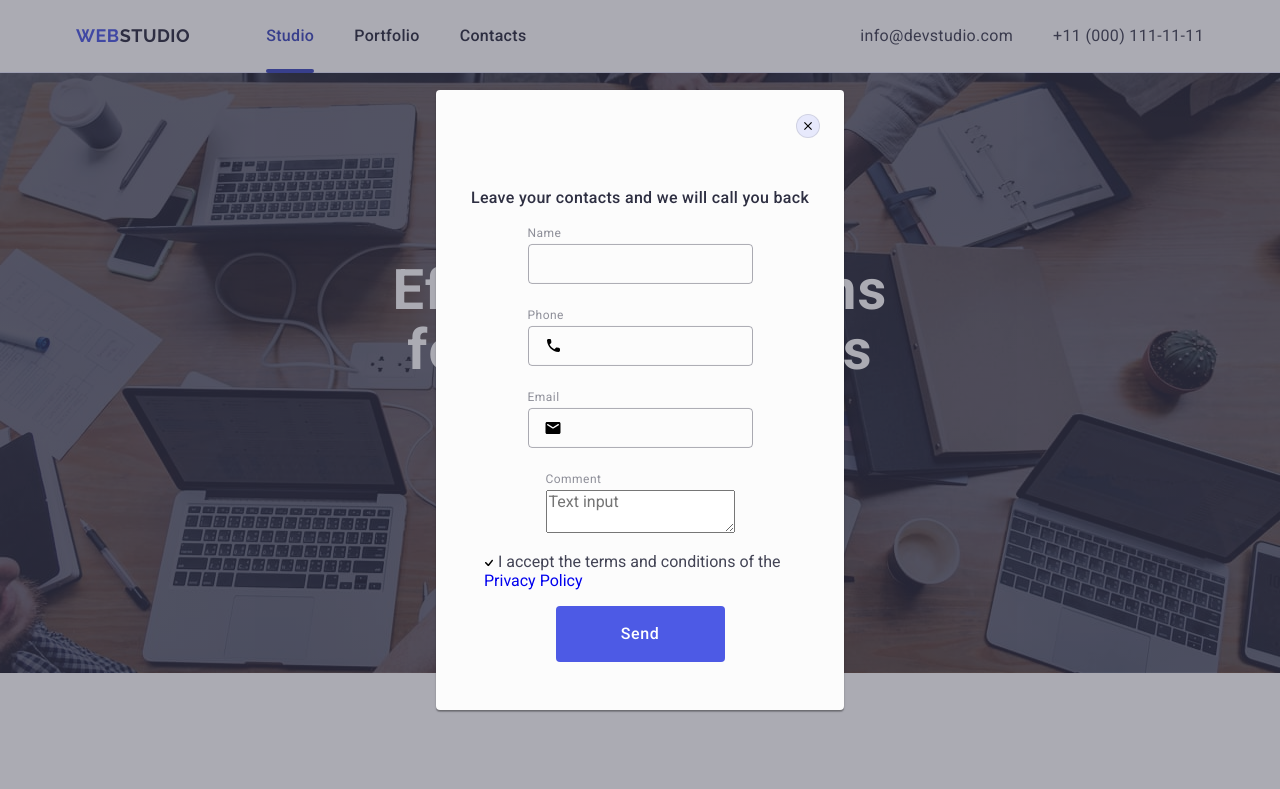
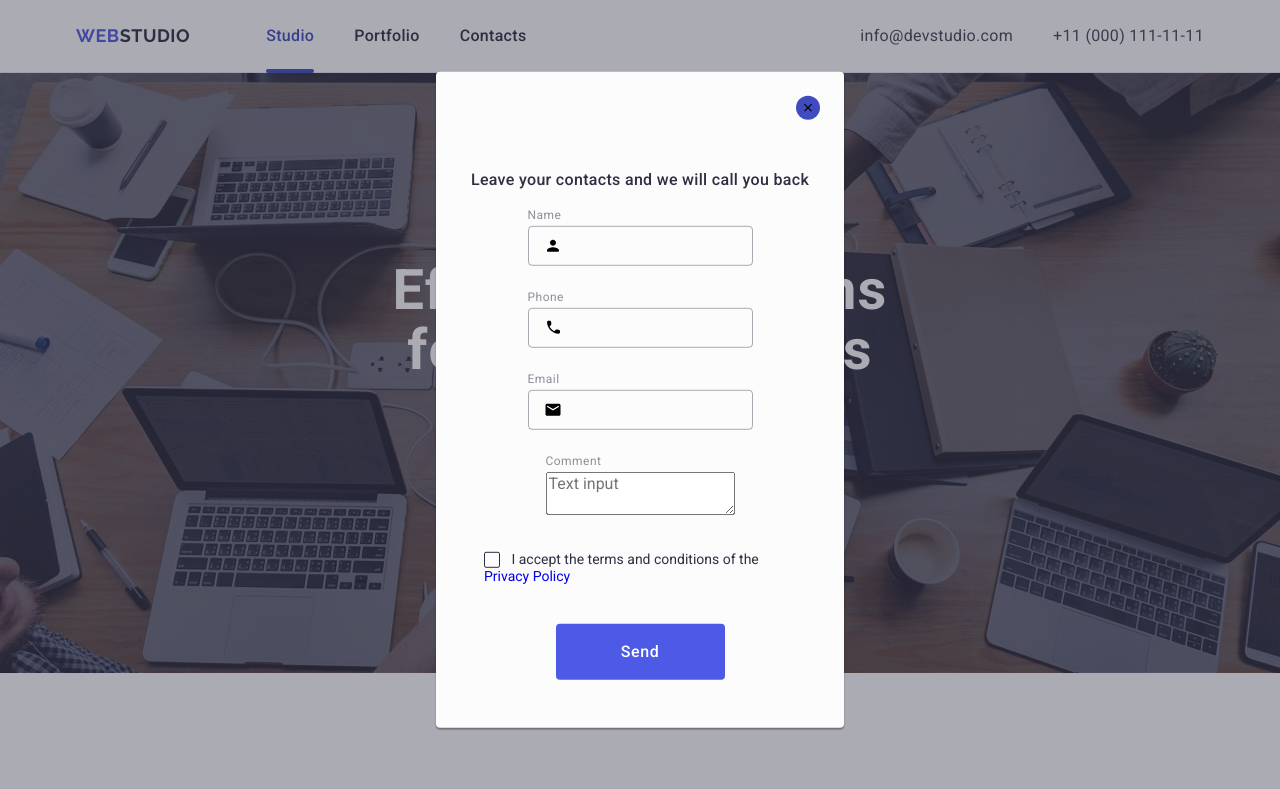
Before and after one commit to OlenaTatarchenko585/goit-markup-hw-05, a plain HTML site: page index.html in a window 1280 px wide. Both pictures are taken after a click on the button 808 px from the left and 125 px from the top of the page. Shown: the top 789 px of the page. Drawn offline with nearby package versions, Linux system fonts and the light colour scheme.

Commit message:
Cjrrected checkbox

```diff
--- a/css/styles.css
+++ b/css/styles.css
@@ -557,10 +557,11 @@ height: 24px;
             cursor: pointer;
 
     }
-      .modal-close-btn:hover,
-      .modal-close-btn:focus {
+      .modal-btn:hover,
+      .modal-btn:focus {
     background-color: #404bbf;
     border: none;
+
       }
     .close-icon {
 transition: fill 250ms cubic-bezier(0.4, 0, 0.2, 1);
@@ -568,7 +569,7 @@ transition: fill 250ms cubic-bezier(0.4, 0, 0.2, 1);
     }
         .close-icon:hover,
          .close-icon:focus {
-            fill: #ffffff
+            fill: #ffffff;
          }
 
 .form {
@@ -586,13 +587,11 @@ transition: fill 250ms cubic-bezier(0.4, 0, 0.2, 1);
 .form-field {
     margin-bottom: 8px;
 }
-.form-input {
+.form-comment {
+    margin-bottom: 16px;
+}
 
-border-radius: 4px;
-    width: 360px;
 
-opacity: 100%;
-}
 .form-label{
 
 
@@ -606,10 +605,7 @@ opacity: 100%;
 
 
 .form-input {
-    border: 1px solid rgba(46, 47, 66, 0.4);
-        border-radius: 4px;
-        width: 360px;
-        height: 58px;
+
 
 }
 .form-input {
@@ -647,9 +643,33 @@ color: #2e2f42;
     font-size: 13px;
     margin-bottom: 20px;
 }
+.form-agreement {
+margin-bottom: 24px;
+display: flex;
+    align-items: center;
+    gap: 8px;
+    font-size: 14px;
+    color: #2e2f42;}
 
 .checkbox input {
     margin-right: 8px;
+}
+.checkbox-span {
+    width: 16px;
+    height: 16px;
+    border: 1px solid #2e2f42;
+    border-radius: 2px;
+    display: inline-flex;
+    align-items: center;
+    justify-content: center;
+    margin-right: 8px;
+}
+.checkbox-input:checked+.checkbox-label .checkbox-span {
+    background-color: #4a56e2;
+    border-color: #4a56e2;
+}
+.checkbox-icon {
+    fill: white;
 }
 
 .checkbox a {
--- a/index.html
+++ b/index.html
@@ -483,7 +483,7 @@
                 name="user-name"
               />
               <svg class="input-icon" width="18" height="24">
-                <use href="./images/icons.svg#icon-user"></use>
+                <use href="./images/icons.svg#icon-person"></use>
               </svg>
             </div>
           </div>
```
